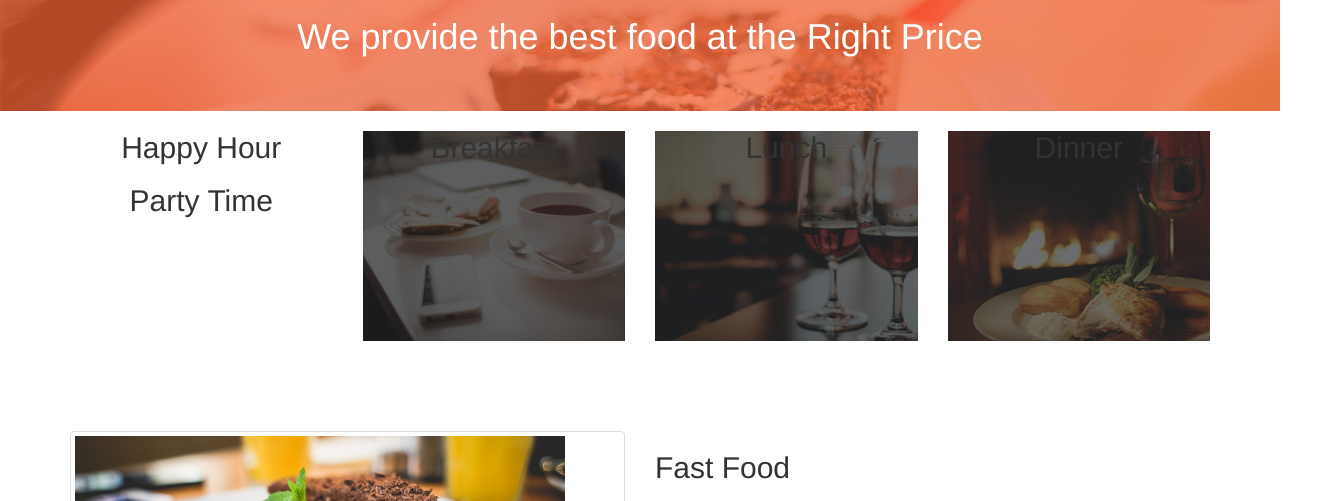
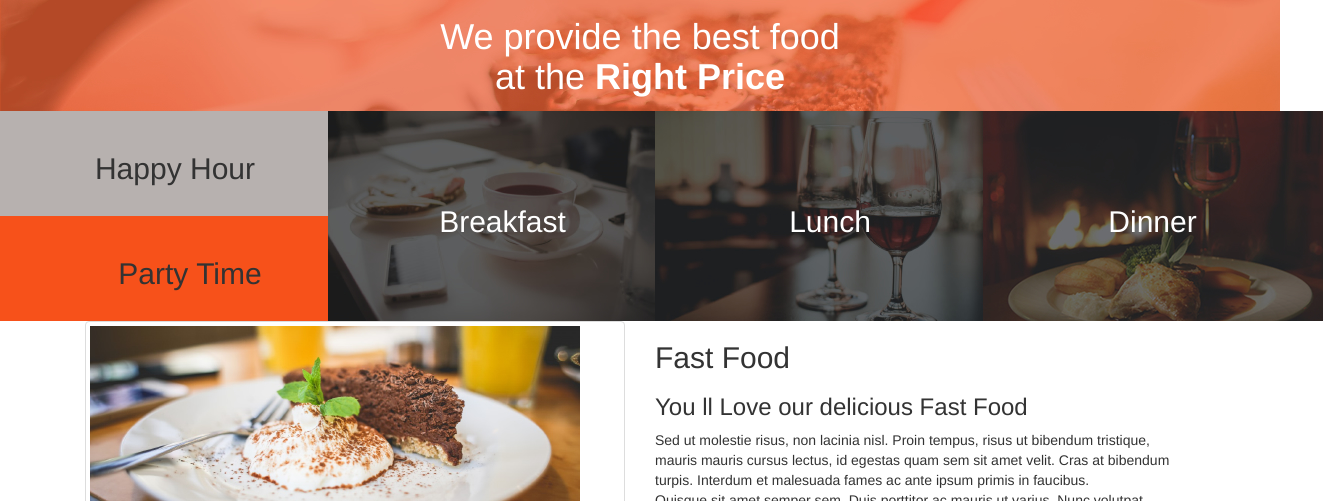
Before and after one commit to Simpo/Anita-Kitchen, a plain HTML site: page index.html in a window 1280 px wide. Shown: the part 289-790 px from the top of the page, 1323 px wide, since content can reach past the window. Drawn offline with Linux system fonts and the light colour scheme; a script that the page names is missing.

Commit message:
Update of Anitas Kitcen

```diff
--- a/css/style.css
+++ b/css/style.css
@@ -10,6 +10,10 @@ body{
   text-align: center;
   color: #ffffff;
 }
+.highlight{
+  color: #ffffff;
+  font-weight: bold;
+}
 ul.dish li {
   position: relative;
   padding: 0;
@@ -19,32 +23,60 @@ ul.dish li {
 .one1{
   margin: 0px;
   text-align: center;
+  width: 350px;
+  height: 105px;
+  background-color: #b7b1af;
+  display: flex;
+  justify-content: center;
+  align-items: center;
+  text-decoration-color: #ffffff;
 
 }
 .two{
   margin-bottom: 0;
   text-align: center;
+  width: 380px;
+  height: 105px;
+  background-color: #f7511a;
+  display: flex;
+  justify-content: center;
+  align-items: center;
 
 }
+
+
 .dinner{
   margin: 0;
-  min-height: 300px;
+  width: 340px;
+  height: 210px;
   background: url('../ip2/assets/foodtop/dinner.jpg') no-repeat;
-  background-color: ffffff;
+  color: #ffffff;
   text-align: center;
+  display: flex;
+  justify-content: center;
+  align-items: center;
   font-size: large;
 }
 .lunch{
-  min-height: 300px;
+  width: 350px;
+  height: 210px;
+  color: #ffffff;
   background: url('../ip2/assets/foodtop/lunch.jpg') no-repeat;
-  background-color: ffffff;
+  display: flex;
+  justify-content: center;
+  align-items: center;
+  font-size: large;
   text-align: center;
-  font-size: large;
+
 }
 .breakfast{
-  min-height: 300px;
+  width: 350px;
+  height: 210px;
   background: url('../ip2/assets/foodtop/breakfast.jpg') no-repeat;
-  background-color: ffffff;
+  color: #ffffff;
+  display: flex;
+  justify-content: center;
+  align-items: center;
   text-align: center;
   font-size: large;
 }
@@ -79,21 +111,3 @@ footer {
   background-color: #e8491d;
   text-align: center;
 }
-/*.box{
-  background-color: lightgrey;
-  width: 20%;
-  height: 100px;
-  border: 1px solid lightgey;
-  text-align: center;
-  float: left;
-
-}
-.box2{
-  background-color: lightgrey;
-  width: 20%;
-  height: 100px;
-  border: 1px solid lightgey;
-  text-align: center;
-  float: left;
-
-}*/
--- a/index.html
+++ b/index.html
@@ -15,13 +15,13 @@
     <section id="showcase">
       <div class="container">
         <img src="./ip2/assets/logoBig.png" >
-        <h1>We provide the best food at the <spam class="highlight">Right Price</spam></h1>
+        <h1>We provide the best food <br>at the <spam class="highlight">Right Price</br></spam></h1>
 
 
       </div>
 
     </section>
-     <div class="container">
+
     <div class="row">
         <div class="col-md-3">
            <div class="one1">
@@ -52,6 +52,7 @@
              </div>
           </div>
         </div>
+        <div class="container">
         <div class="fastfood">
         <div class="col-md-6">
 
@@ -78,6 +79,9 @@
 
     </div>
     <div class="row">
+      <div class="container">
+
+
       <div class="fastfood">
         <div class="col-md-6">
            <div class="data pull-right">
@@ -91,6 +95,7 @@
 
               <a href="#" class="btn btn-warning">  VIEW GALLEYS    <span class="glyphicon glyphicon-arrow-right"></span></a>
             </div>
+        </div>
         </div>
 
         <div class="col-md-6">
```
